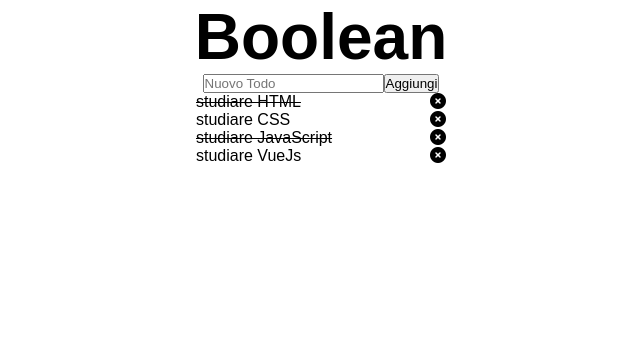
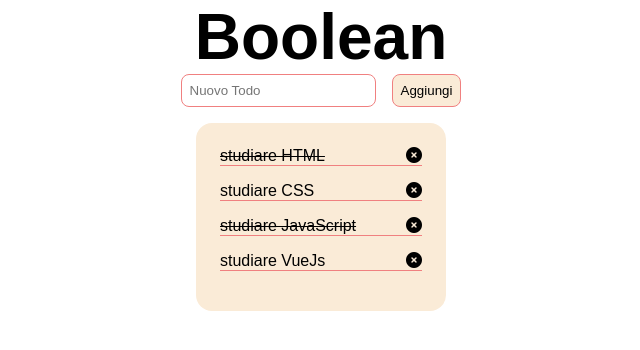
Before and after one commit to VictorEnache/vue-todolist, a plain HTML site: page index.html in a window 1280 px wide. Shown: the whole page, without its empty margins (319-959 px from the left). Drawn offline with nearby package versions, Linux system fonts and the light colour scheme.

Commit message:
add style

```diff
--- a/style.css
+++ b/style.css
@@ -13,21 +13,44 @@ h1{
     font-size: 4rem;
 }
 
+.add,.list{
+    display: flex;
+    justify-content: center;
+}
+
+.add{
+    column-gap: 1rem;
+}
+
+.add input,.add button{
+    border: none;
+    border:1px solid lightcoral;
+    padding: 0.5rem;
+    border-radius: 0.5rem;
+}
+
+.add button{
+    background-color: antiquewhite;
+}
+
+
 ul{
     list-style: none;
     width: 250px;
+    background-color: antiquewhite;
+    padding: 1.5rem;
+    margin-top: 1rem;
+    border-radius: 1rem;
 }
 
 li{
     display: flex;
     justify-content: space-between;
-
+    border-bottom: 1px solid lightcoral;
+    margin-bottom: 1rem;
 }
 
-.add,.list{
-    display: flex;
-    justify-content: center;
-}
+
 
 .done{
     text-decoration: line-through;
```
